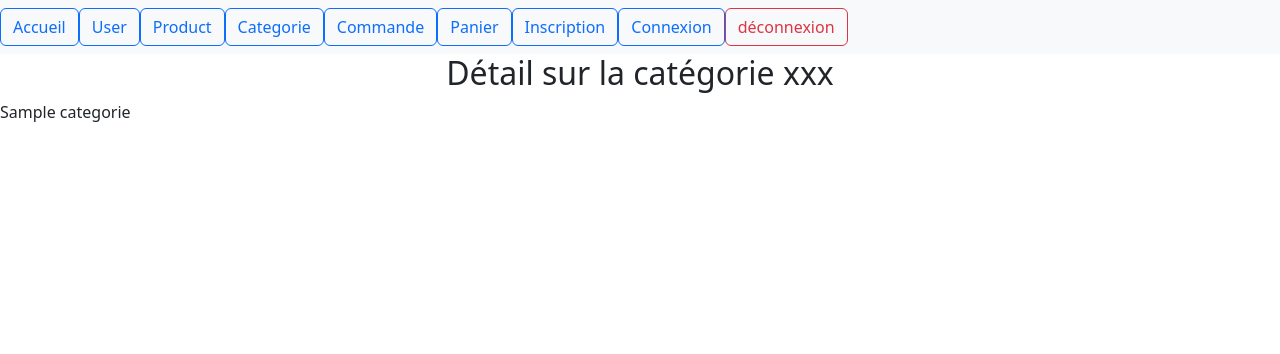
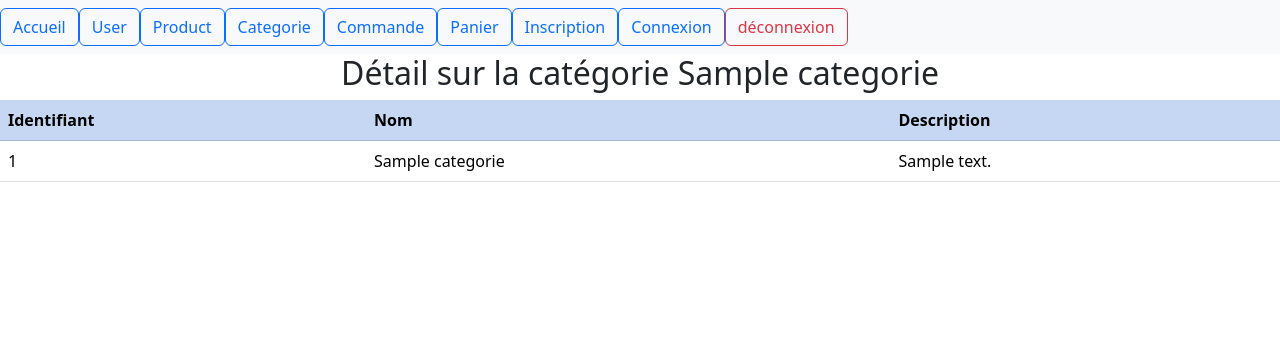
Before and after one commit to Mamadi6/projet_examen, a PHP site: template Vue/categorie/show.phtml in a window 1280 px wide. Shown: the top 354 px of the page. Run offline with PHP 8.4, Linux system fonts and the light colour scheme; the template is opened without the code that fills it: most values are stand-ins (such as "Sample title", 1, 10 or a date in 2020).

Commit message:
ajout de mon cahier des charges

```diff
--- a/Vue/accueil.phtml
+++ b/Vue/accueil.phtml
@@ -15,7 +15,7 @@
                 <p class="card-text">
                     Categorie : <?= $product->getCategorie()->getNom() ?>
                 </p>
-                <a href="?accueilAction=panier&id=<?= $product->getId() ?>" class="btn btn-primary">Panier</a>
+                <a href="?accueilAction=panier&id=<?= $product->getId()?>" class="btn btn-primary">Panier</a>
 
             </div>
         </div>
--- a/Vue/categorie/show.phtml
+++ b/Vue/categorie/show.phtml
@@ -1,2 +1,15 @@
-<h2 class="text-center">Détail sur la catégorie xxx</h2>
-<?= $categorie->getNom() ?>
+<h2 class="text-center">Détail sur la catégorie <?= $categorie->getNom() ?></h2>
+
+<table class="table table-striped">
+        <tr class="table-primary">
+            <th>Identifiant</th>
+            <th>Nom</th>
+            <th>Description</th>
+        </tr>
+
+
+        <tr>
+            <td><?=$categorie->getId() ?></td>
+            <td><?=$categorie->getNom() ?></td>
+            <td><?=$categorie->getDescription() ?></td>
+        </tr>
--- a/Vue/header.phtml
+++ b/Vue/header.phtml
@@ -10,6 +10,11 @@
 <body>
 
 <header class="bg-light">
+
+
+
+
+
 
     <nav class="navbar navbar-expand-lg bg-light">
         <a href="." class="btn btn-outline-primary">Accueil</a>
--- a/Vue/order/new.phtml
+++ b/Vue/order/new.phtml
@@ -6,17 +6,11 @@
         <input type="text" name="statut" class="form-control" value="<?=$order->getStatut() ?>" />
     </div>
 
-
     <div class="form-group">
         <label for="exampleInputEmail1">Montant total</label>
         <input type="text" name="total_montant" class="form-control" value="<?=$order->getTotalMontant() ?>" >
     </div>
 
-
-    <!--<div class="form-group">
-        <label for="exampleInputEmail1">User</label>
-        <input type="text" name="user" class="form-control" value="<?=$order->getUser() ?>"/>
-    </div> -->
     <div class="form-group">
         <label for="exampleInputEmail1">User</label>
         <select name="user" id="" class="form-select">
--- a/Vue/product/show.phtml
+++ b/Vue/product/show.phtml
@@ -8,6 +8,6 @@
     La photo du <?=$product->getNom() ?> ci-dessous<br>
     <img src="Public/images/<?=$product->getImage() ?>" width="280px" alt=""> <br>
 
-     <a href="?actionOrd=new&id=<?= $product->getId() ?>" class="btn btn-primary">Commandez</a>
+     <a href="?actionOrd=new&id=<?= $product->getId() && $product->getPrix() ?>" class="btn btn-primary">Commandez</a>
 
 </div>
```
Also changed, not shown: Vue/order/show.phtml (+18 -2 lines), Vue/user/show.phtml (+26 -2 lines), 1 other file.
